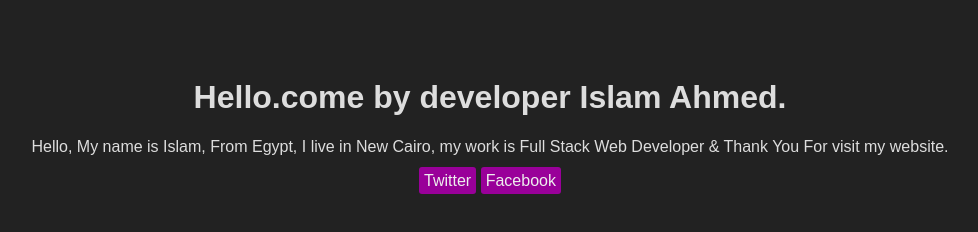
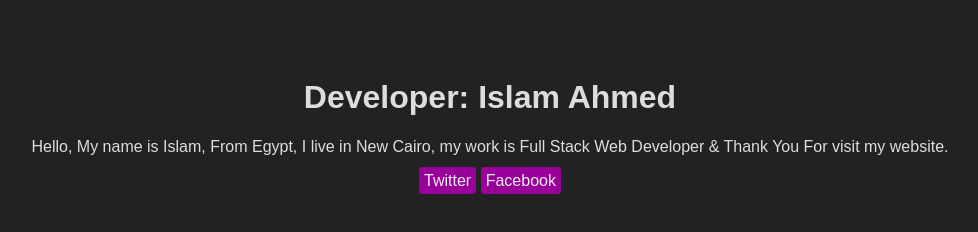
Before and after one commit to Islam-Developer/islamideveloper, a plain HTML site: page index.html in a window 1280 px wide. Shown: the whole page, without its empty margins (150-1128 px from the left). Drawn offline with Linux system fonts and the light colour scheme.

Commit message:
Update index.html

```diff
--- a/index.html
+++ b/index.html
@@ -27,7 +27,7 @@
 </head>
 <body>
     <div class="centar">
-        <h1>Hello.come by developer Islam Ahmed.</h1>
+        <h1>Developer: Islam Ahmed</h1>
         <p>
             Hello, My name is Islam, From Egypt, I live in New Cairo,
             my work is Full Stack Web Developer & Thank You For visit my website.
```
